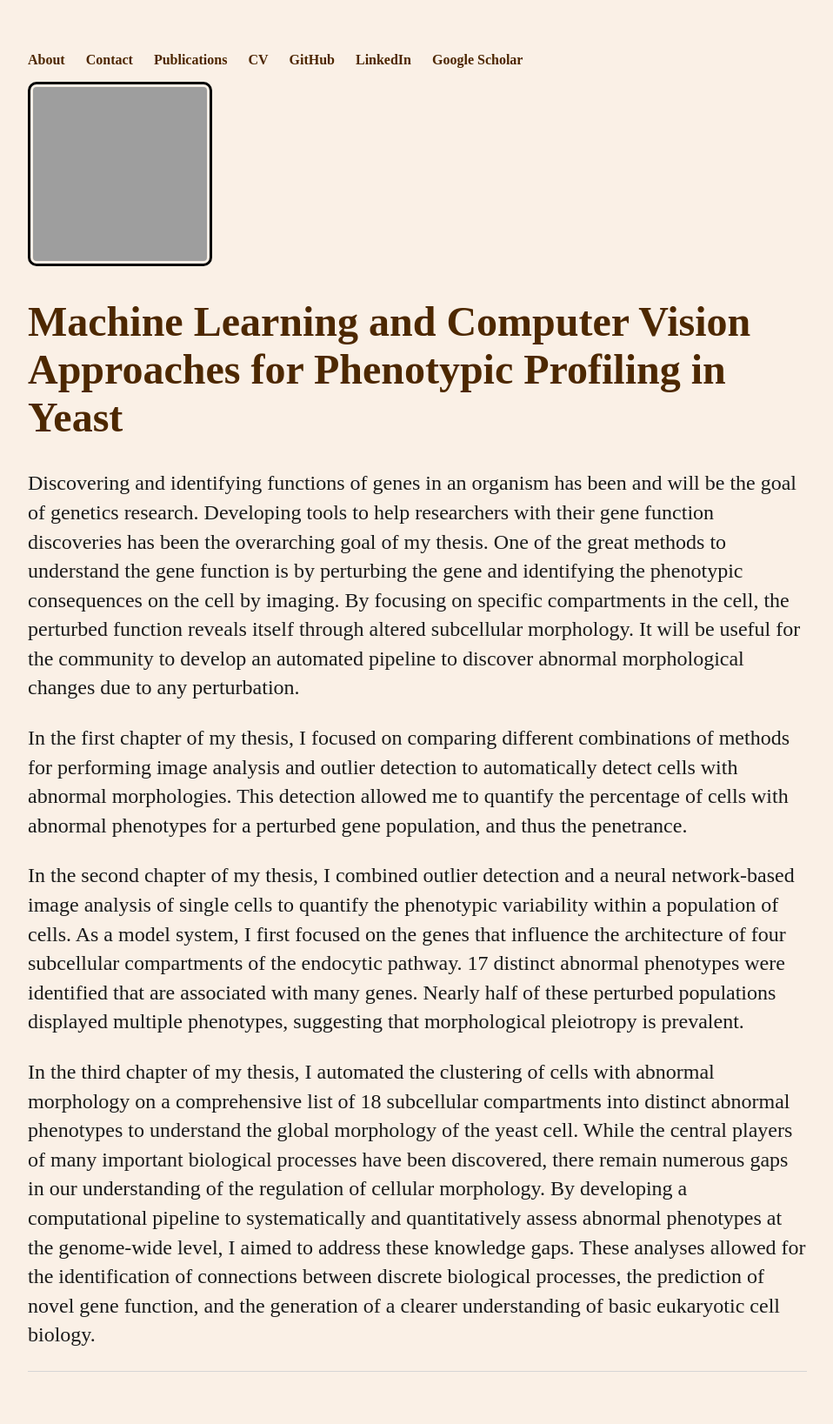
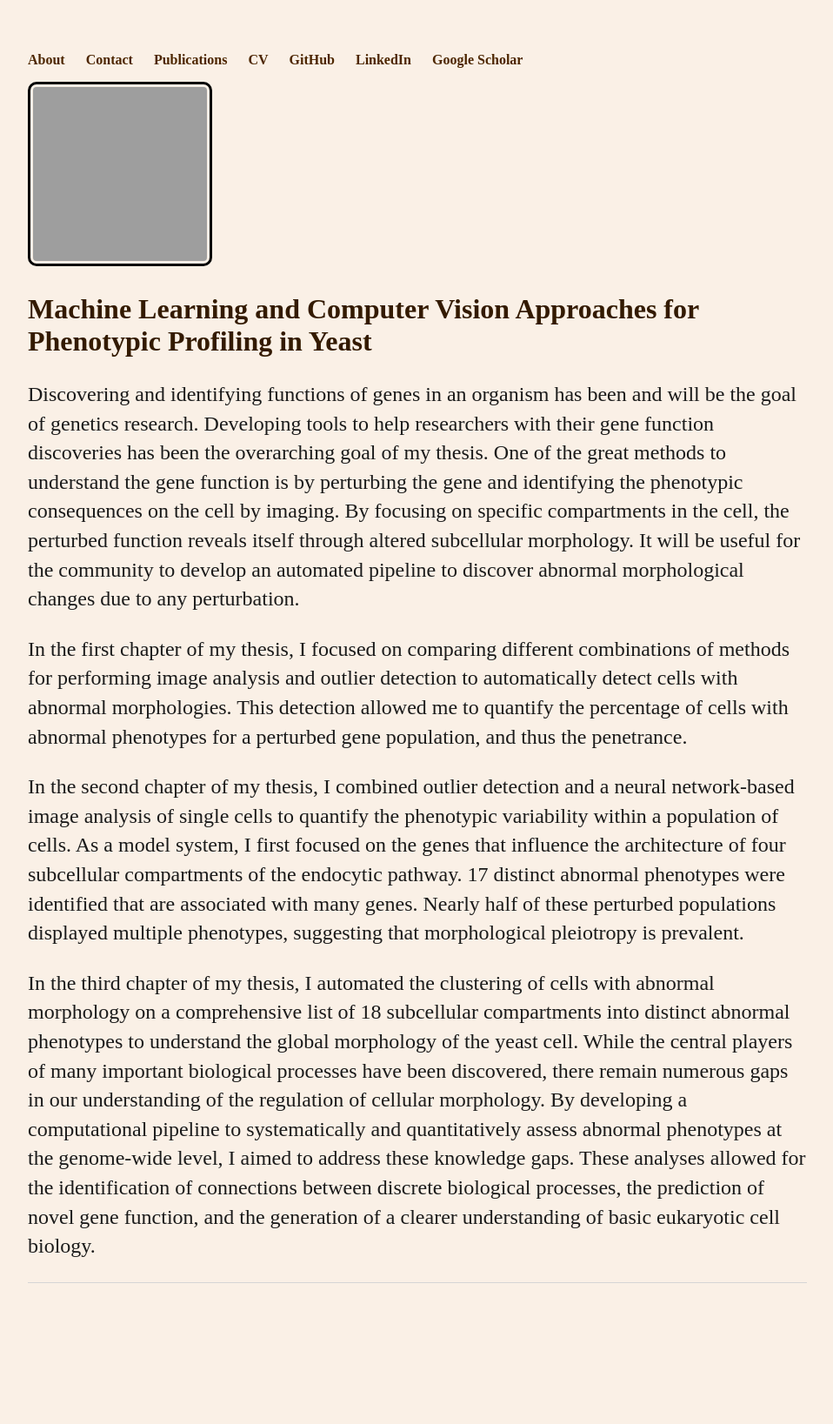
Before and after one commit to nsahin/nsahin.github.io, a Jekyll site: the page built from abstract/index.html, in a window 1280 px wide. Shown: the whole page at 87% size, without its empty margins (160-1118 px from the left). Built offline with Jekyll 4.4.1, drawn with Linux system fonts in a browser that asks for light colours; after the commit the page ends 1535 px from its top, so only the background shows below that; grey boxes are pictures that could not be loaded.

```diff
--- a/abstract/index.html
+++ b/abstract/index.html
@@ -3,7 +3,7 @@ layout: default
 title: Nil Sahin
 ---
 <div class="blurb">
-	<h1>Machine Learning and Computer Vision Approaches for Phenotypic Profiling in Yeast</h1>
+	<h2>Machine Learning and Computer Vision Approaches for Phenotypic Profiling in Yeast</h2>
 	<p>Discovering and identifying functions of genes in an organism has been and will be the goal of genetics research.
     Developing tools to help researchers with their gene function discoveries has been the overarching goal of my thesis.
     One of the great methods to understand the gene function is by perturbing the gene and identifying the phenotypic consequences on the cell by imaging.
```
